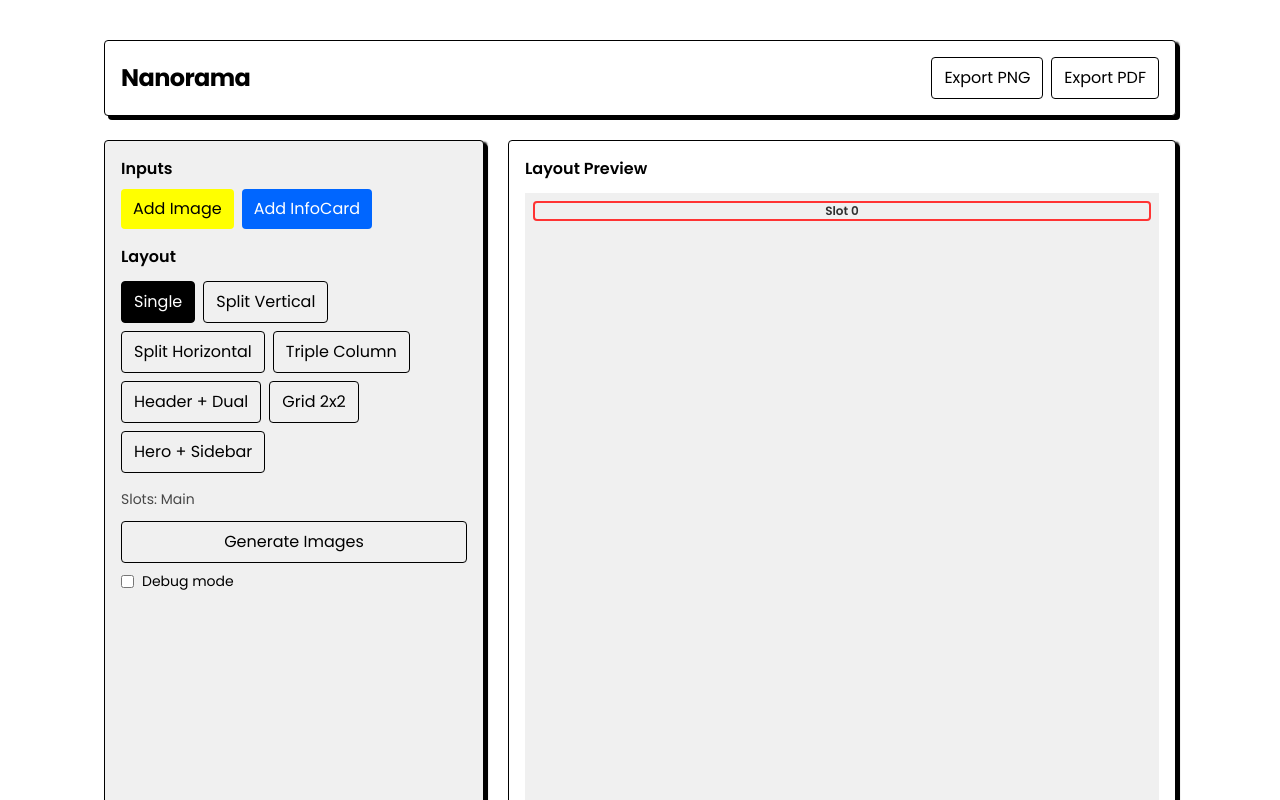
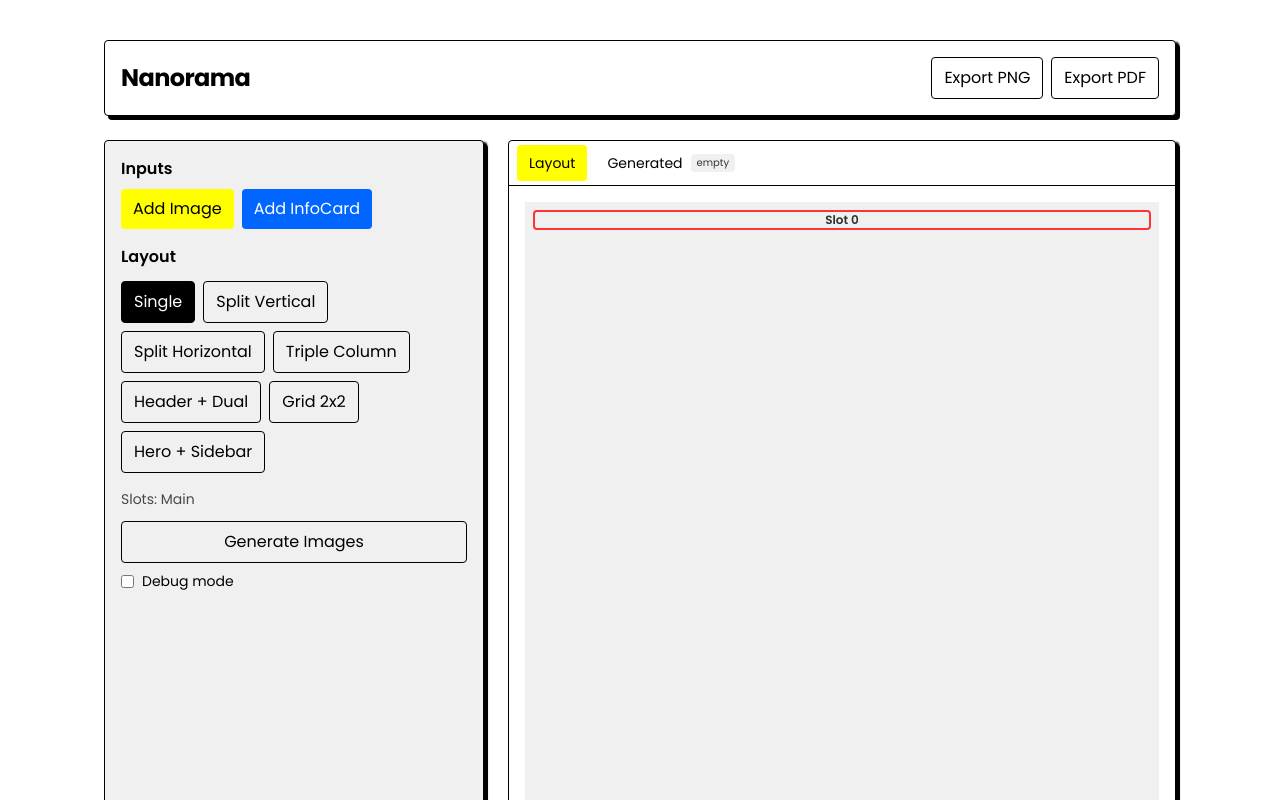
Before and after one commit to devbm7/nanorama, a Next.js app: page / in a window 1280 px wide. Shown: the top 800 px of the page. Built offline with nearby package versions, Linux system fonts and the light colour scheme.

Commit message:
Updating layout

```diff
--- a/src/app/page.tsx
+++ b/src/app/page.tsx
@@ -1,8 +1,7 @@
 import { ComponentInput } from "@/components/input/ComponentInput";
 import { LayoutSelector } from "@/components/input/LayoutSelector";
 import { GenerateButton } from "@/components/input/GenerateButton";
-import { GeneratedOnly } from "@/components/poster/GeneratedOnly";
-import { LayoutBlueprint } from "@/components/poster/LayoutBlueprint";
+import { TabsPanel } from "@/components/poster/TabsPanel";
 import { ExportPanel } from "@/components/export/ExportPanel";
 
 export default function Home() {
@@ -24,14 +23,7 @@ export default function Home() {
             <GenerateButton />
           </div>
         </aside>
-        <div className="bg-card text-card-foreground rounded border border-border shadow p-4 space-y-3">
-          <h2 className="text-base font-semibold">Layout Preview</h2>
-          <LayoutBlueprint />
-          <h2 className="text-base font-semibold">Generated</h2>
-          <div id="poster-canvas-root">
-            <GeneratedOnly />
-          </div>
-        </div>
+        <TabsPanel />
       </section>
     </div>
   );
--- /dev/null
+++ b/src/components/poster/TabsPanel.tsx
@@ -0,0 +1,46 @@
+"use client";
+import React, { useState, useMemo } from "react";
+import { LayoutBlueprint } from "./LayoutBlueprint";
+import { GeneratedOnly } from "./GeneratedOnly";
+import { usePosterState } from "@/hooks/usePosterState";
+
+export function TabsPanel() {
+  const { components } = usePosterState();
+  const hasGenerated = useMemo(() => {
+    const imgs = components.filter((c: any) => c.type === "image") as any[];
+    return imgs.some((c) => Boolean(c.generatedUrl));
+  }, [components]);
+
+  const [tab, setTab] = useState<"layout" | "generated">("layout");
+
+  return (
+    <div className="bg-card text-card-foreground rounded border border-border shadow">
+      <div className="flex items-center gap-2 border-b px-2 py-1">
+        <button
+          className={`px-3 py-2 rounded text-sm ${tab === "layout" ? "bg-secondary text-secondary-foreground" : "hover:bg-muted"}`}
+          onClick={() => setTab("layout")}
+        >
+          Layout
+        </button>
+        <button
+          className={`px-3 py-2 rounded text-sm flex items-center gap-2 ${tab === "generated" ? "bg-primary text-primary-foreground" : "hover:bg-muted"}`}
+          onClick={() => setTab("generated")}
+        >
+          Generated
+          <span className={`inline-flex items-center justify-center text-[10px] rounded px-1.5 py-0.5 ${hasGenerated ? "bg-green-600 text-white" : "bg-muted text-muted-foreground"}`}>
+            {hasGenerated ? "ready" : "empty"}
+          </span>
+        </button>
+      </div>
+      <div className="p-4 space-y-3">
+        {tab === "layout" ? (
+          <LayoutBlueprint />
+        ) : (
+          <div id="poster-canvas-root">
+            <GeneratedOnly />
+          </div>
+        )}
+      </div>
+    </div>
+  );
+}
```
